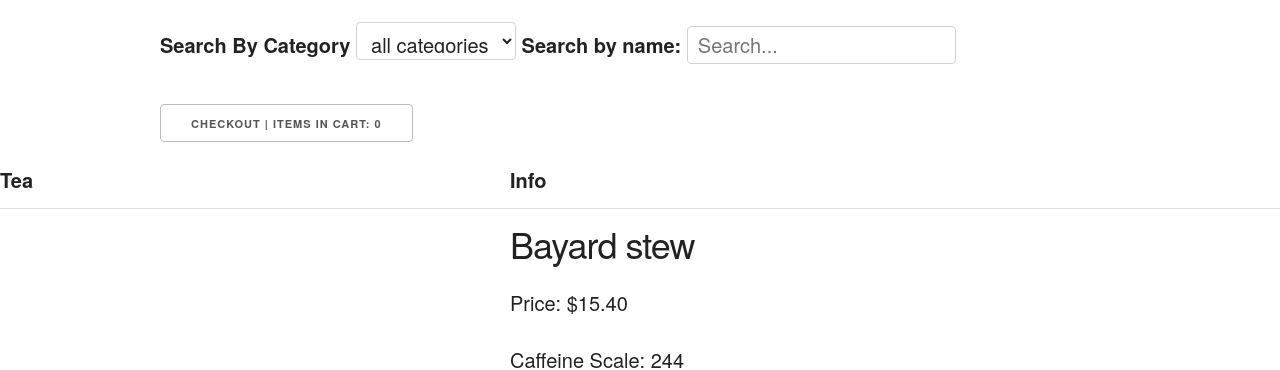
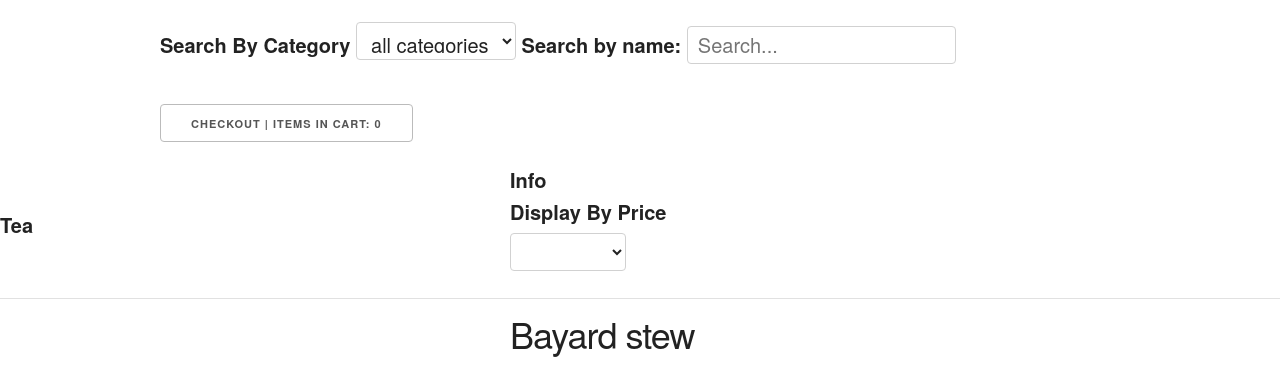
Before and after one commit to RachelKoldenhoven/koldenhoven-angular-shop, a website: page src/index.html at #!/search in a window 1280 px wide. Shown: the part 165-535 px from the top of the page. Drawn offline with nearby package versions, Linux system fonts and the light colour scheme; some packages are replaced by stand-ins of ours.

Commit message:
sort by price

```diff
--- a/src/templates/search.html
+++ b/src/templates/search.html
@@ -20,11 +20,18 @@
             <thead>
             <tr>
                 <th>Tea</th>
-                <th>Info </th>
+                <th>Info
+                    <label for="displayByPrice">Display By Price</label>
+                    <select name="display" ng-model="display" id="displayByPrice">
+                        <option value=" -price">Highest</option>
+                        <option value="price">Lowest</option>
+                    </select>
+                </th>
             </tr>
             </thead>
             <tbody>
-            <tr class="oneProduct" ng-repeat="product in view.products | byCategory:view.selectedCategory | filter:searchText">
+            <tr class="oneProduct"
+                ng-repeat="product in view.products | byCategory:view.selectedCategory | filter:searchText | orderBy:  display">
                 <td>
                     <figure>
                         <img ng-src="{{product.imageUrl}}">
```
